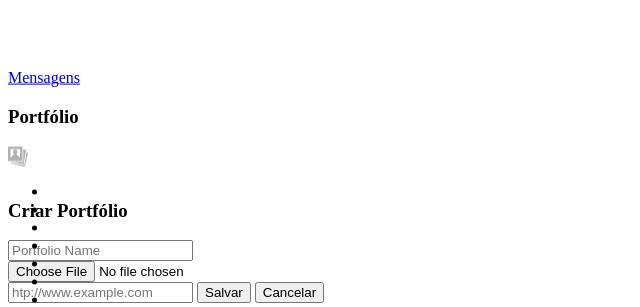
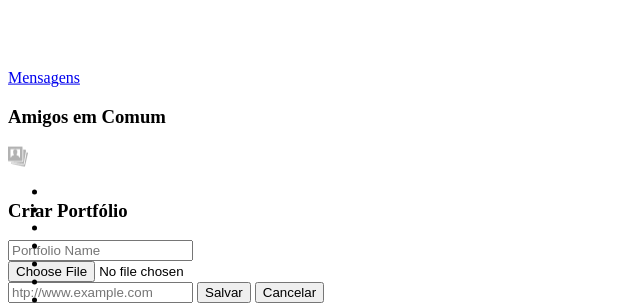
Before and after one commit to ccaaio/projeto-link-jobs, a PHP site: template App/Views/principal/amigo.php in a window 1280 px wide; the page is wider, and only the part inside the window is pictured. Shown: the part 2764-3071 px from the top of that part, without its empty margins (0-640 px from the left). Run offline with PHP 8.4, Linux system fonts and the light colour scheme; the template is opened without the code that fills it, so the values that code supplies are empty; some libraries are stand-ins or nearby versions.

Commit message:
add amigo

```diff
--- a/App/Views/principal/amigo.php
+++ b/App/Views/principal/amigo.php
@@ -455,7 +455,7 @@
                                 </div>
                                 <div class="widget widget-portfolio">
                                     <div class="wd-heady">
-                                        <h3>Portfólio</h3>
+                                        <h3>Amigos em Comum</h3>
                                         <img src="images/photo-icon.png" alt="">
                                     </div>
                                     <div class="pf-gallery">
```
